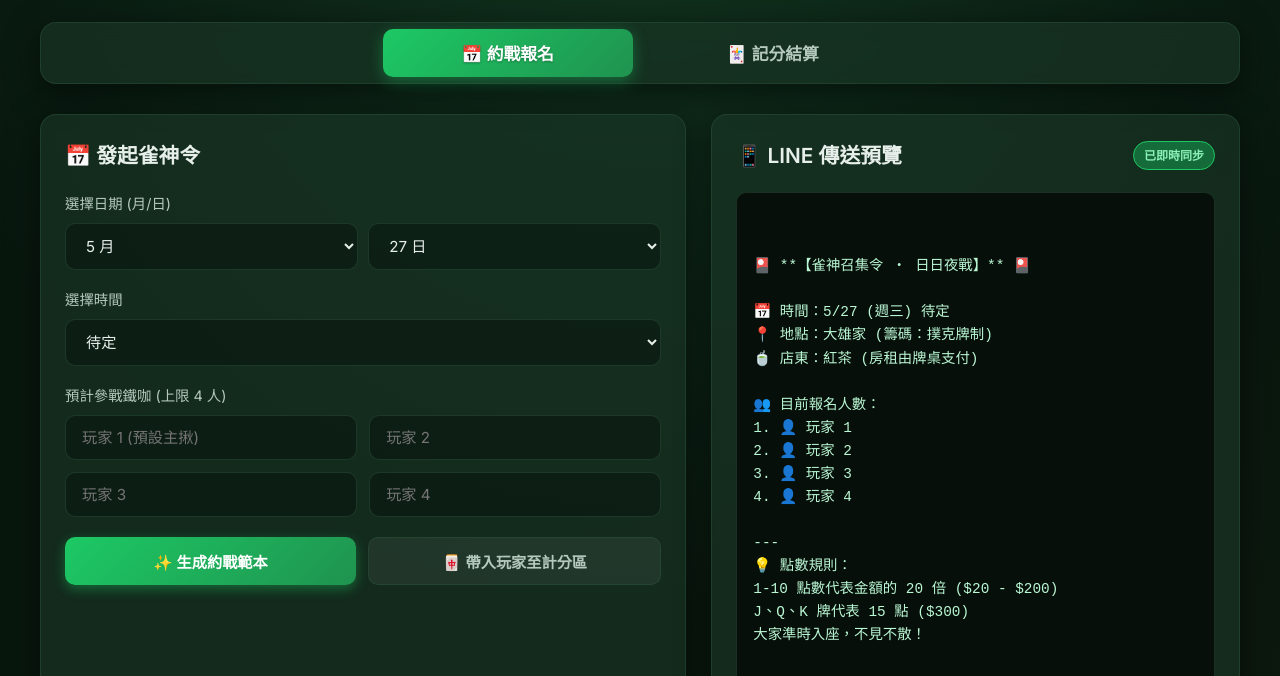
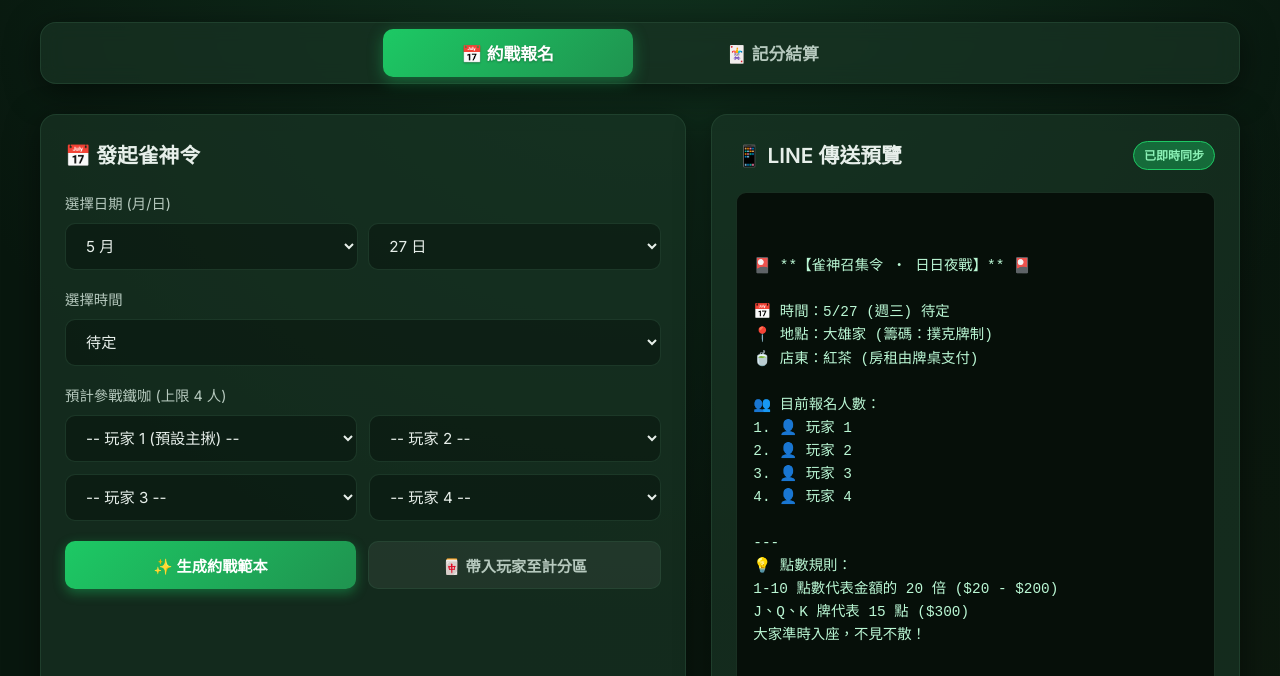
Before and after one commit to dayiteatw-cell/my-website, a plain HTML site: page poker-mahjong-helper/index.html in a window 1280 px wide. Shown: the part 124-800 px from the top of the page. Drawn offline with Linux system fonts and the light colour scheme.

Commit message:
feat: convert match slots to select dropdowns with dynamic custom name support

```diff
--- a/poker-mahjong-helper/app.js
+++ b/poker-mahjong-helper/app.js
@@ -304,8 +304,8 @@
 
 // 綁定輸入控制事件
 function bindInputs() {
-  // 約戰表單事件監聽 (排除已刪除的 DOM，防止 null crash)
-  const matchInputs = ['match-month', 'match-day', 'match-time', 'slot-1', 'slot-2', 'slot-3', 'slot-4'];
+  // 約戰表單時間事件監聽 (排除已刪除的 DOM，防止 null crash)
+  const matchInputs = ['match-month', 'match-day', 'match-time'];
   matchInputs.forEach(id => {
     const el = document.getElementById(id);
     if (el) {
@@ -316,6 +316,49 @@
       });
     }
   });
+
+  // 約戰名單下拉選單同步 (支援自訂輸入)
+  for (let i = 1; i <= 4; i++) {
+    const el = document.getElementById(`slot-${i}`);
+    if (el) {
+      el.addEventListener('change', (e) => {
+        const defaults = ['', '玩家 1', '玩家 2', '玩家 3', '玩家 4'];
+        let nameVal = e.target.value || defaults[i];
+
+        if (nameVal === '其他') {
+          const customName = prompt('請輸入自訂約戰玩家的姓名：');
+          if (customName && customName.trim()) {
+            const cleanName = customName.trim();
+            // 檢查是否已在選項中
+            let exists = false;
+            for (let j = 0; j < el.options.length; j++) {
+              if (el.options[j].value === cleanName) {
+                exists = true;
+                break;
+              }
+            }
+            if (!exists) {
+              const opt = document.createElement('option');
+              opt.value = cleanName;
+              opt.textContent = cleanName;
+              el.insertBefore(opt, el.options[el.options.length - 1]);
+            }
+            el.value = cleanName;
+            nameVal = cleanName;
+          } else {
+            // 取消則還原回原本設定的名稱
+            el.value = state.match.slots[i-1] || defaults[i];
+            return;
+          }
+        }
+
+        state.match.slots[i-1] = nameVal;
+        readMatchForm();
+        updateLineTemplate();
+        saveToLocalStorage();
+      });
+    }
+  }
 
   // 記分區玩家姓名選擇同步 (支援自訂輸入)
   for (let i = 1; i <= 4; i++) {
@@ -1395,7 +1438,9 @@
 
       for (let i = 1; i <= 4; i++) {
         const slotEl = document.getElementById(`slot-${i}`);
-        if (slotEl) slotEl.value = state.match.slots[i-1] || '';
+        if (slotEl) {
+          setPlayerSelectValue(slotEl, state.match.slots[i-1]);
+        }
       }
     }
 
--- a/poker-mahjong-helper/index.css
+++ b/poker-mahjong-helper/index.css
@@ -463,7 +463,7 @@
   box-shadow: 0 0 10px var(--accent-mint-glow);
 }
 
-.player-name-select option {
+.player-name-select option, .player-slot-select option {
   background-color: var(--bg-felt);
   color: var(--text-primary);
   font-weight: normal;
--- a/poker-mahjong-helper/index.html
+++ b/poker-mahjong-helper/index.html
@@ -51,10 +51,66 @@
             <div class="player-slots-group">
               <label>預計參戰鐵咖 (上限 4 人)</label>
               <div class="slot-inputs">
-                <input type="text" class="player-slot" id="slot-1" placeholder="玩家 1 (預設主揪)">
-                <input type="text" class="player-slot" id="slot-2" placeholder="玩家 2">
-                <input type="text" class="player-slot" id="slot-3" placeholder="玩家 3">
-                <input type="text" class="player-slot" id="slot-4" placeholder="玩家 4">
+                <select class="player-slot-select" id="slot-1">
+                  <option value="玩家 1">-- 玩家 1 (預設主揪) --</option>
+                  <option value="永洲">永洲</option>
+                  <option value="小廖">小廖</option>
+                  <option value="廖嫂">廖嫂</option>
+                  <option value="紅茶">紅茶</option>
+                  <option value="武智">武智</option>
+                  <option value="Ruby">Ruby</option>
+                  <option value="小涵">小涵</option>
+                  <option value="琪琪">琪琪</option>
+                  <option value="地獄哥">地獄哥</option>
+                  <option value="雯慧">雯慧</option>
+                  <option value="阿吉">阿吉</option>
+                  <option value="其他">其他玩家...</option>
+                </select>
+                <select class="player-slot-select" id="slot-2">
+                  <option value="玩家 2">-- 玩家 2 --</option>
+                  <option value="永洲">永洲</option>
+                  <option value="小廖">小廖</option>
+                  <option value="廖嫂">廖嫂</option>
+                  <option value="紅茶">紅茶</option>
+                  <option value="武智">武智</option>
+                  <option value="Ruby">Ruby</option>
+                  <option value="小涵">小涵</option>
+                  <option value="琪琪">琪琪</option>
+                  <option value="地獄哥">地獄哥</option>
+                  <option value="雯慧">雯慧</option>
+                  <option value="阿吉">阿吉</option>
+                  <option value="其他">其他玩家...</option>
+                </select>
+                <select class="player-slot-select" id="slot-3">
+                  <option value="玩家 3">-- 玩家 3 --</option>
+                  <option value="永洲">永洲</option>
+                  <option value="小廖">小廖</option>
+                  <option value="廖嫂">廖嫂</option>
+                  <option value="紅茶">紅茶</option>
+                  <option value="武智">武智</option>
+                  <option value="Ruby">Ruby</option>
+                  <option value="小涵">小涵</option>
+                  <option value="琪琪">琪琪</option>
+                  <option value="地獄哥">地獄哥</option>
+                  <option value="雯慧">雯慧</option>
+                  <option value="阿吉">阿吉</option>
+                  <option value="其他">其他玩家...</option>
+                </select>
+                <select class="player-slot-select" id="slot-4">
+                  <option value="玩家 4">-- 玩家 4 --</option>
+                  <option value="永洲">永洲</option>
+                  <option value="小廖">小廖</option>
+                  <option value="廖嫂">廖嫂</option>
+                  <option value="紅茶">紅茶</option>
+                  <option value="武智">武智</option>
+                  <option value="Ruby">Ruby</option>
+                  <option value="小涵">小涵</option>
+                  <option value="琪琪">琪琪</option>
+                  <option value="地獄哥">地獄哥</option>
+                  <option value="雯慧">雯慧</option>
+                  <option value="阿吉">阿吉</option>
+                  <option value="其他">其他玩家...</option>
+                </select>
               </div>
             </div>
             <div class="button-row">
```
